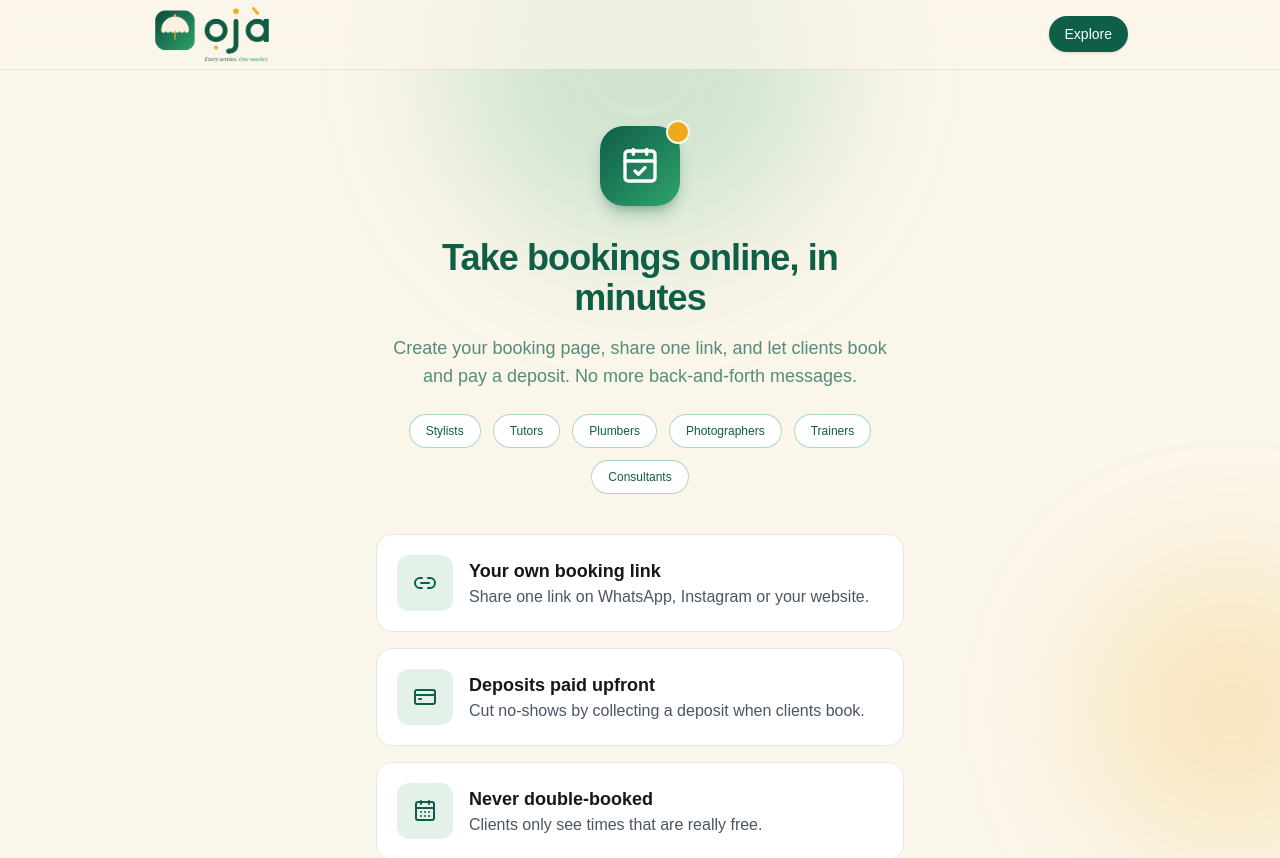
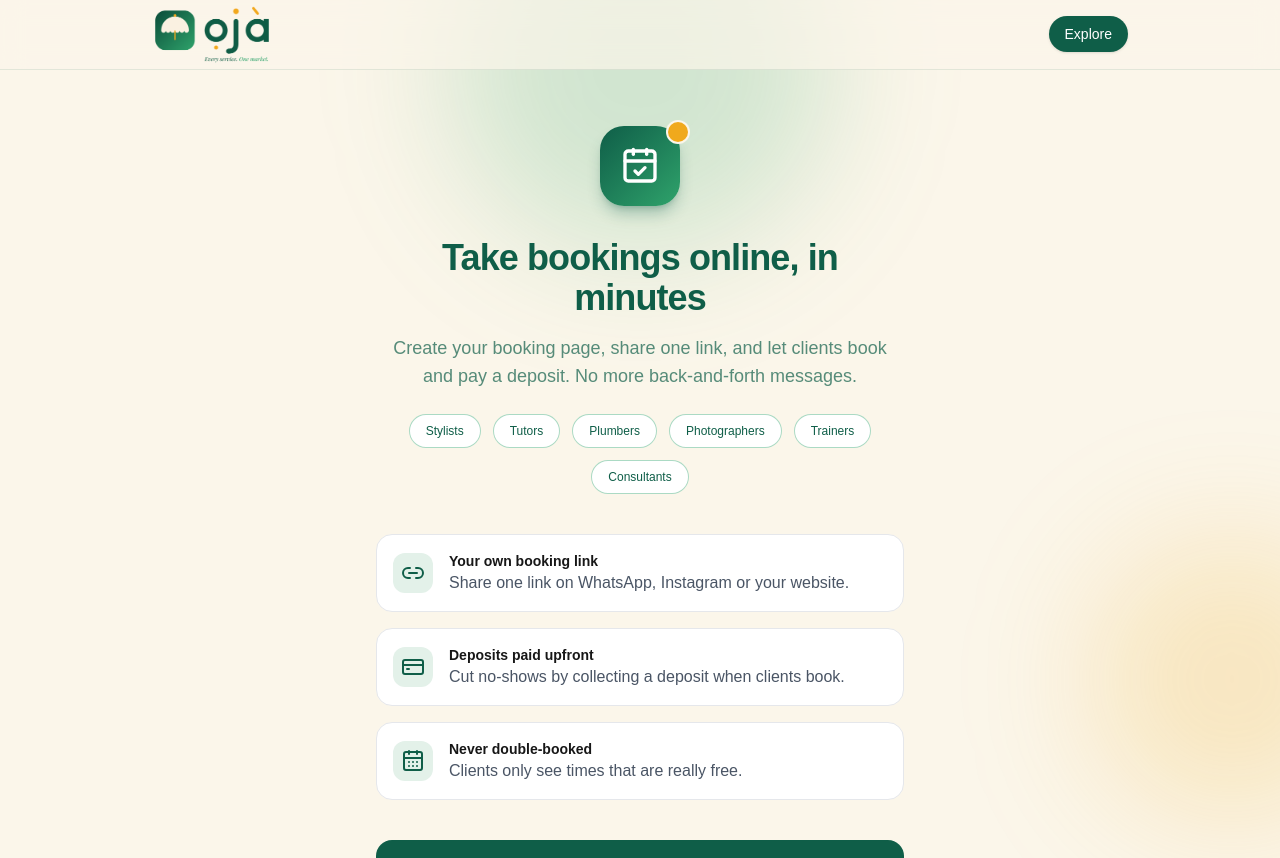
Before and after one commit to Oriyemi/booking-app, a Next.js app: page / in a window 1280 px wide. Shown: the top 858 px of the page. Built offline with nearby package versions, Linux system fonts and the light colour scheme.

Commit message:
Refactor FeatureCard component for improved layout and styling consistency

```diff
--- a/src/components/FeatureCard.tsx
+++ b/src/components/FeatureCard.tsx
@@ -13,13 +13,13 @@ export default function FeatureCard({
   description,
 }: FeatureCardProps) {
   return (
-    <div className="flex items-center gap-4 rounded-2xl border border-gray-200 bg-white p-5">
-      <div className="flex h-14 w-14 shrink-0 items-center justify-center rounded-xl bg-tint text-brand">
+    <div className="flex items-center gap-4 rounded-2xl border border-gray-200 bg-white p-4">
+      <div className="flex h-10 w-10 shrink-0 items-center justify-center rounded-xl bg-tint text-brand">
         <Icon size={24} />
       </div>
       <div>
-        <h3 className="text-lg font-semibold">{title}</h3>
-        <p className="text-gray-600">{description}</p>
+        <h3 className="text-sm font-bold">{title}</h3>
+        <p className="text-gray-600 text-light ">{description}</p>
       </div>
     </div>
   );
```
